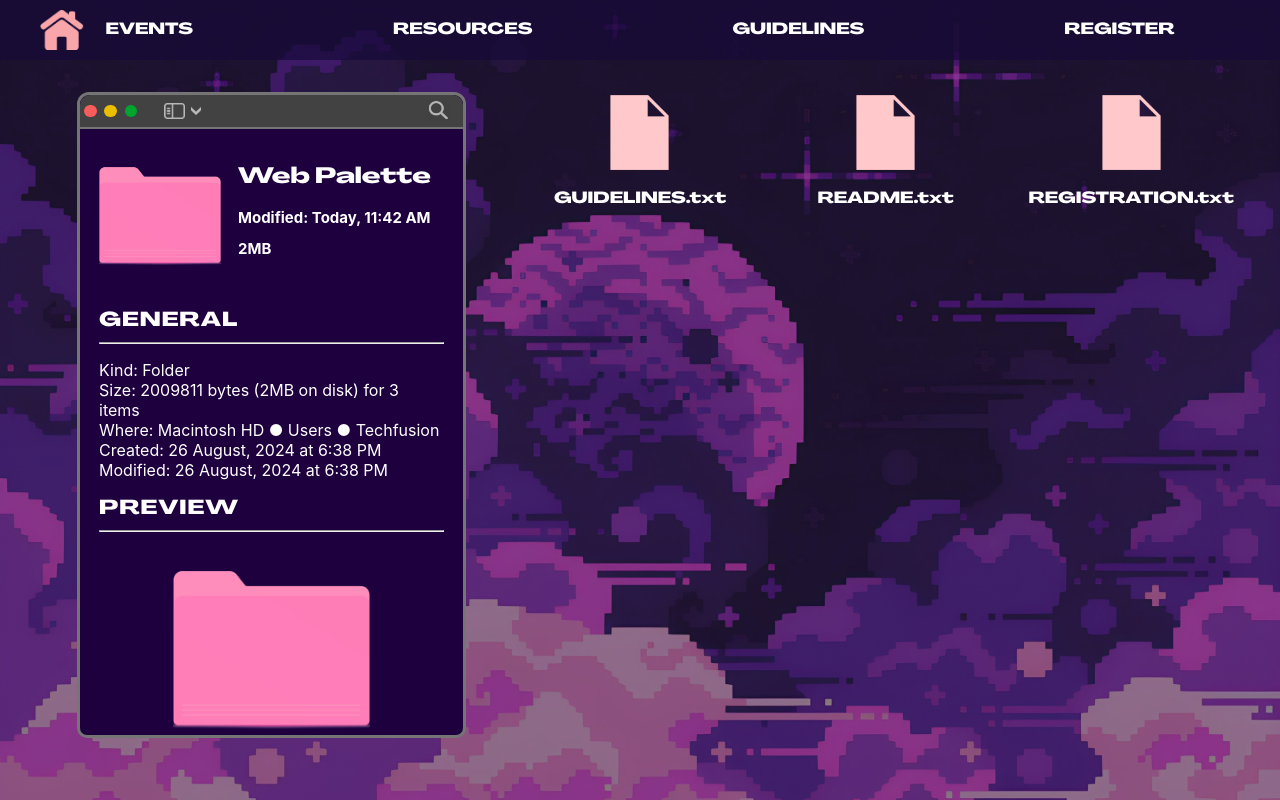
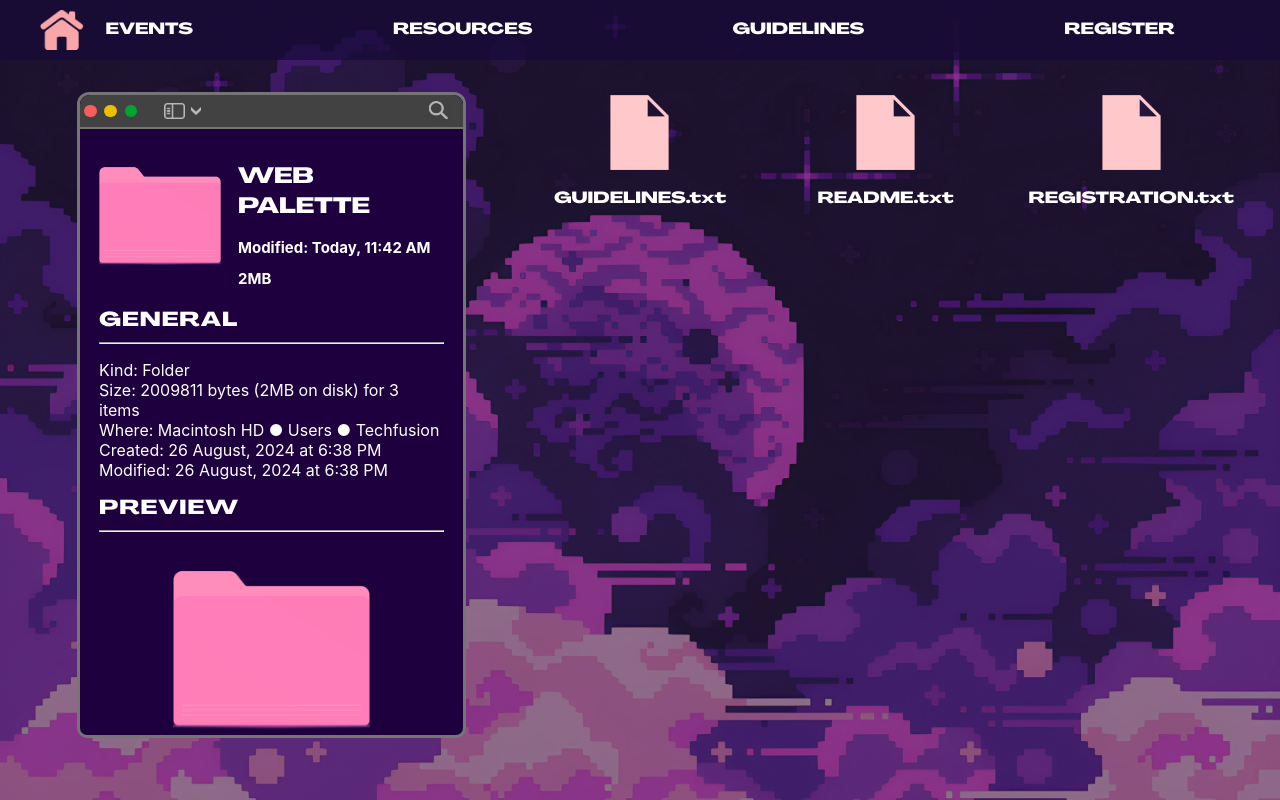
Before and after one commit to tathyagarg/techfusion, a React (Create React App) app: page /events/web-palette in a window 1280 px wide. Built offline with nearby package versions, Linux system fonts and the light colour scheme.

Commit message:
Fixed mistake in web palette page (heading lowercase)

```diff
--- a/src/pages/events/webpalette.js
+++ b/src/pages/events/webpalette.js
@@ -33,7 +33,7 @@ export default function WebPalette() {
                         <div className="folder-data-basic">
                             <img src={Folder}></img>
                             <div>
-                                <h1>Web Palette</h1>
+                                <h1>WEB PALETTE</h1>
                                 <h2>Modified: Today, 11:42 AM</h2>
                                 <h2>2MB</h2>
                             </div>
```
